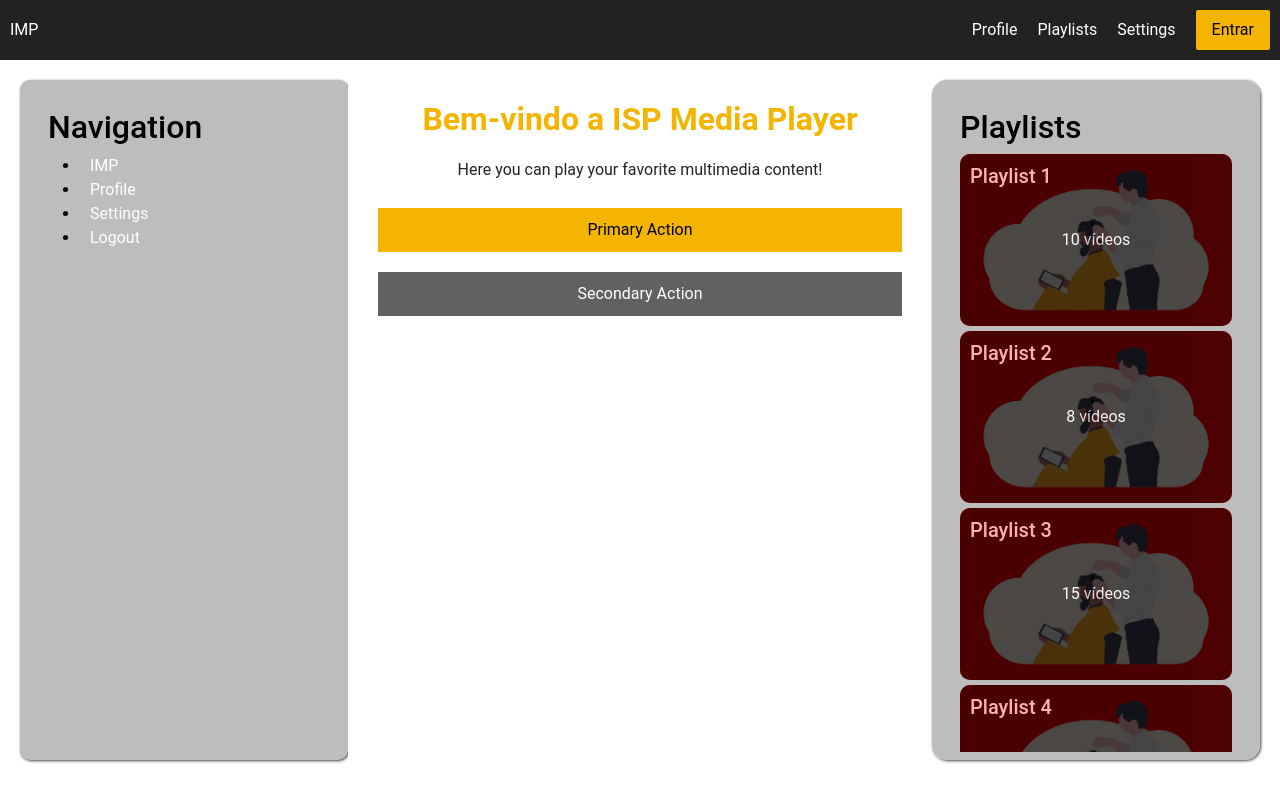
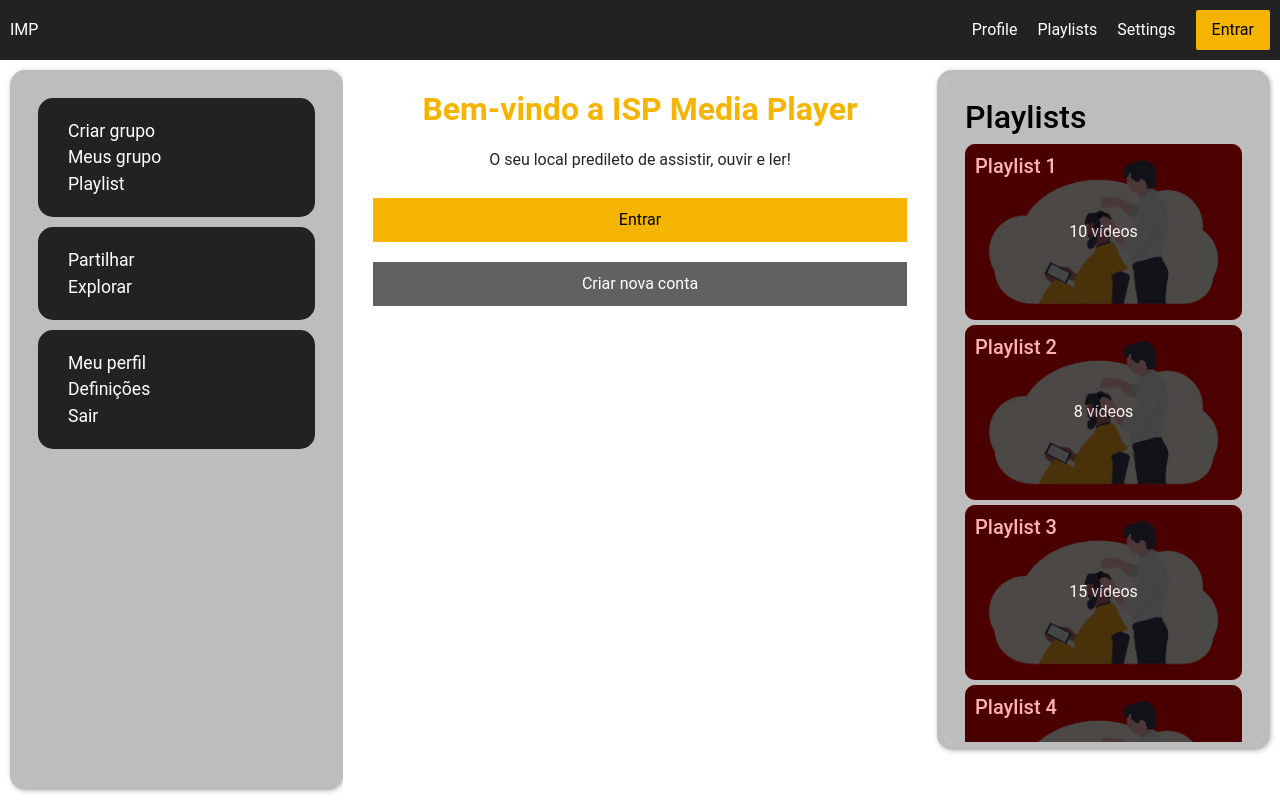
Before and after one commit to FediilvioPettrock/midia-isptec, a React (Create React App) app: page / in a window 1280 px wide. Built offline with nearby package versions, Linux system fonts and the light colour scheme.

Commit message:
Menu lateral esquerdo

```diff
--- /dev/null
+++ b/src/pages/HomePage.css
@@ -0,0 +1,15 @@
+.left_navbar {
+    background-color: #222;
+    padding: 20px;
+    margin-bottom: 10px;
+    border-radius: 15px;
+    width: 100%;
+}
+
+.left_navbar > ul {
+    text-decoration: none;
+    list-style: none;
+    color: black;
+    margin: 0;
+    padding: 0;
+}
--- a/src/pages/HomePage.js
+++ b/src/pages/HomePage.js
@@ -1,9 +1,11 @@
 import React, { useState } from 'react';
 import styled from 'styled-components';
+import styles from './HomePage.css';
 import { BrowserRouter as Router, Link } from 'react-router-dom';
 import { FaBars, FaTimes } from 'react-icons/fa';
 import ListPlaylists from '../components/ListPlaylists';
 import LinkButton from '../components/LinkButton';
+
 
 // Estilos para o container principal e colunas
 const AppContainer = styled.div`
@@ -74,7 +76,7 @@ const MenuIcon = styled.div`
 const HomeContainer = styled.div`
   display: flex;
   flex: 1;
-  padding: 20px;
+  padding: 10px;
   box-sizing: border-box;
   align-items: center;
   justify-content: center;
@@ -97,20 +99,17 @@ const LeftColumn = styled.div`
   flex: 1;
   padding: 20px;
   background-color: #BDBDBD; /* Background de Secções */
-  color: #000000; /* Texto Principal */
+  color: 000; /* Texto Principal */
   display: flex;
   flex-direction: column;
   border: solid 8px #BDBDBD;
-  box-shadow: 1px 1px 3px #444;
-  border-radius: 10px;
-  overflow-y: auto; /* Habilita a rolagem vertical */
-  max-height: 85vh; /* Limita a altura ao tamanho da coluna pai */
-
-  scrollbar-width: thin; /* "auto" ou "thin" */
-  scrollbar-color: black #BDBDBD;
+  box-shadow: 1px 1px 5px #BDBDBD;
+  border-radius: 15px;
+  align-items: center;
+  font-size: 1.1em;
 
   @media (max-width: 768px) {
-    order: 2;
+    order: 3;
     padding: 10px;
   }
 `;
@@ -137,7 +136,7 @@ const RightColumn = styled.div`
   display: flex;
   flex-direction: column;
   border: solid 8px #BDBDBD;
-  box-shadow: 1px 1px 3px #444;
+  box-shadow: 1px 1px 5px #BDBDBD;
   border-radius: 15px;
   overflow-y: auto; /* Habilita a rolagem vertical */
   max-height: 85vh; /* Limita a altura ao tamanho da coluna pai */
@@ -225,21 +224,33 @@ const HomePage = () => {
       <HomeContainer>
         <ContentWrapper>
           <LeftColumn>
-            <h2>Navigation</h2>
-            <nav>
+            <nav className='left_navbar'>
               <ul>
-                <li><NavItem to="/">IMP</NavItem></li>
-                <li><NavItem to="/profile">Profile</NavItem></li>
-                <li><NavItem to="/settings">Settings</NavItem></li>
-                <li><NavItem to="/logout">Logout</NavItem></li>
+                <li><NavItem to="/">Criar grupo</NavItem></li>
+                <li><NavItem to="/">Meus grupo</NavItem></li>
+                <li><NavItem to="/profile">Playlist</NavItem></li>
               </ul>
             </nav>
+            <nav className='left_navbar'>
+              <ul>
+                <li><NavItem to="/">Partilhar</NavItem></li>
+                <li><NavItem to="/settings">Explorar</NavItem></li>
+              </ul>
+            </nav>
+            <nav className='left_navbar'>
+              <ul>
+                <li><NavItem to="/">Meu perfil</NavItem></li>
+                <li><NavItem to="/profile">Definições</NavItem></li>
+                <li><NavItem to="/settings">Sair</NavItem></li>
+              </ul>
+            </nav>
+
           </LeftColumn>
           <CenterColumn>
             <WelcomeMessage>Bem-vindo a <span>ISP Media Player</span></WelcomeMessage>
-            <p>Here you can play your favorite multimedia content!</p>
-            <PrimaryButton>Primary Action</PrimaryButton>
-            <SecondaryButton>Secondary Action</SecondaryButton>
+            <p>O seu local predileto de assistir, ouvir e ler!</p>
+            <PrimaryButton>Entrar</PrimaryButton>
+            <SecondaryButton>Criar nova conta</SecondaryButton>
             {/* Aqui você pode adicionar o componente de reprodução multimídia */}
           </CenterColumn>
           <RightColumn>
```
